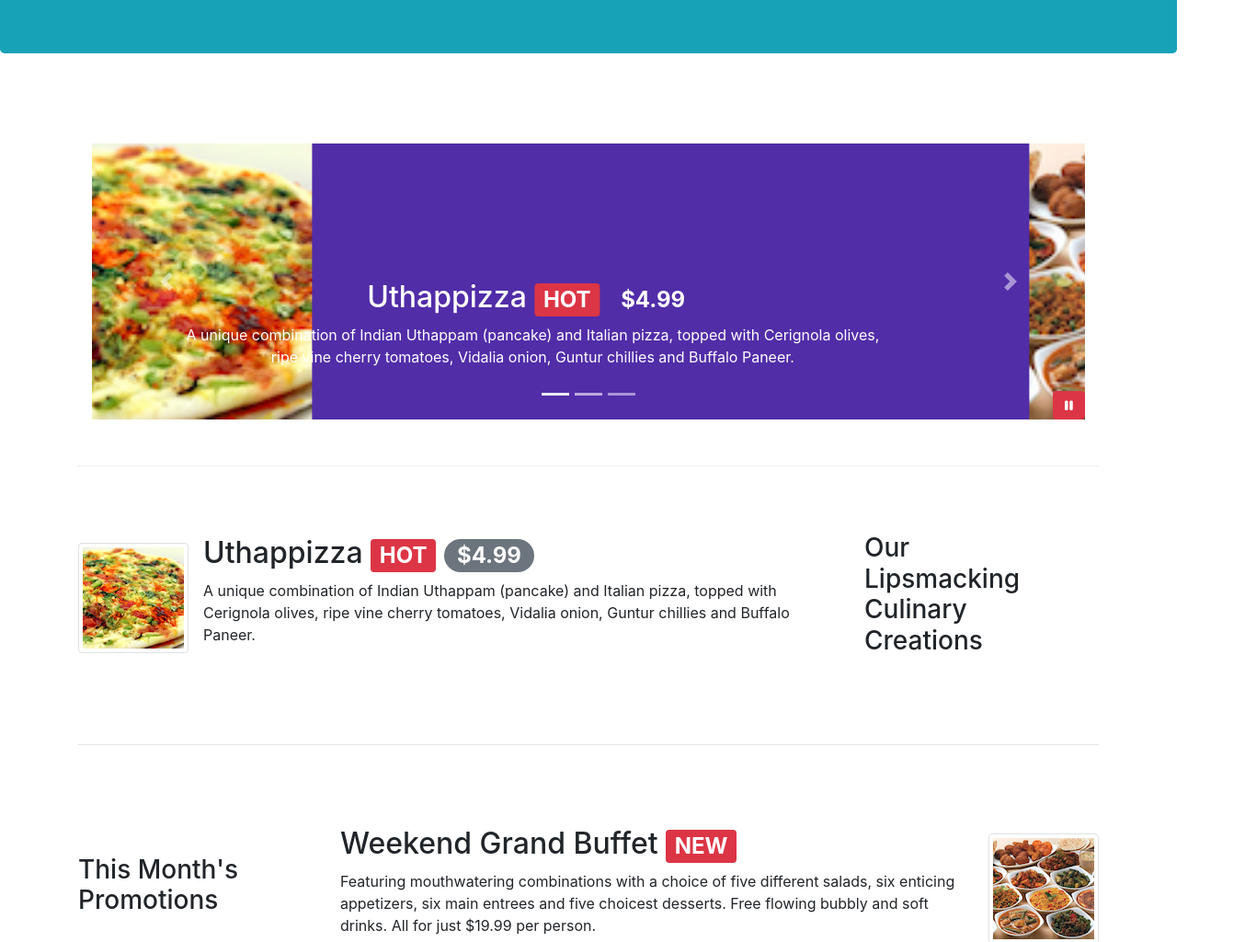
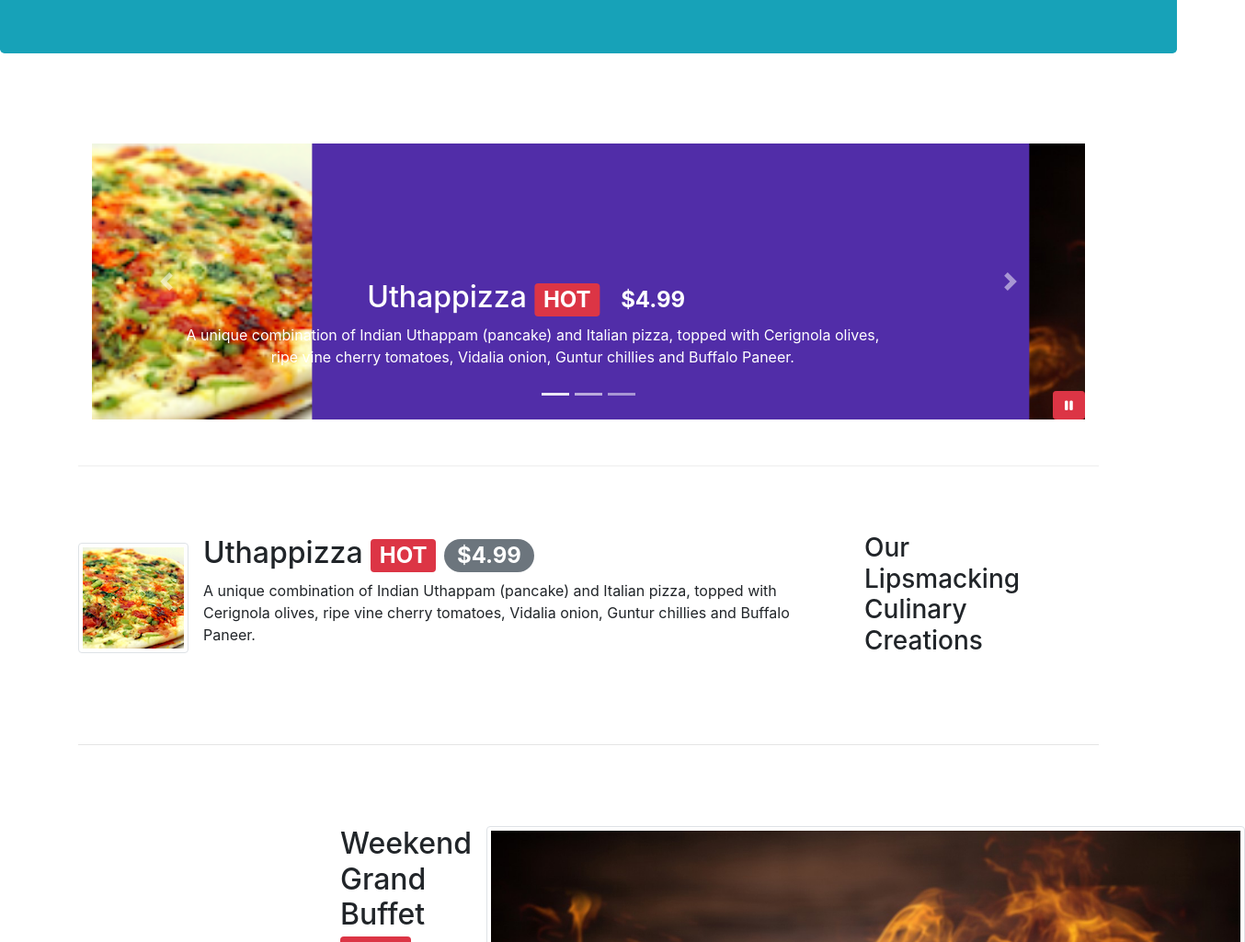
Before and after one commit to dubbaparmeshwari/coursera-bootstrap4, a plain HTML site: page index.html in a window 1280 px wide. Shown: the part 276-1300 px from the top of the page at 92% size, 1354 px wide, since content can reach past the window. Drawn offline with nearby package versions, Linux system fonts and the light colour scheme.

Commit message:
Update index.html

```diff
--- a/index.html
+++ b/index.html
@@ -198,8 +198,8 @@
                         </div>
                         <div class="carousel-item">
                             <img class="d-block img-fluid"
-                            src="img/Buffet.png" alt="Buffet">
-                            <div class="carousel-caption d-none d-md-block">
+                            src="img/food.jpg" alt="Buffet">
+                            <div class="carousel-caption d-none d-md-block align-items-center">
                                 <h2>Weekend Grand Buffet <span class="badge badge-danger">NEW</span></h2>
                                 <p class="d-none d-sm-block">Featuring mouthwatering combinations with a choice of five different salads, six enticing appetizers, six main entrees and five choicest desserts. Free flowing bubbly and soft drinks. All for just $19.99 per person.</p>
                             </div>
@@ -265,7 +265,7 @@
                         <p class="d-none d-sm-block">Featuring mouthwatering combinations with a choice of five different salads, six enticing appetizers, six main entrees and five choicest desserts. Free flowing bubbly and soft drinks. All for just $19.99 per person.</p>
                     </div>
                     <img class="d-flex ml-3 img-thumbnail align-self-center"
-                            src="img/Buffet.png" alt="Buffet">
+                            src="img/food.jpg" alt="Buffet">
 
                 </div>
             </div>
```
